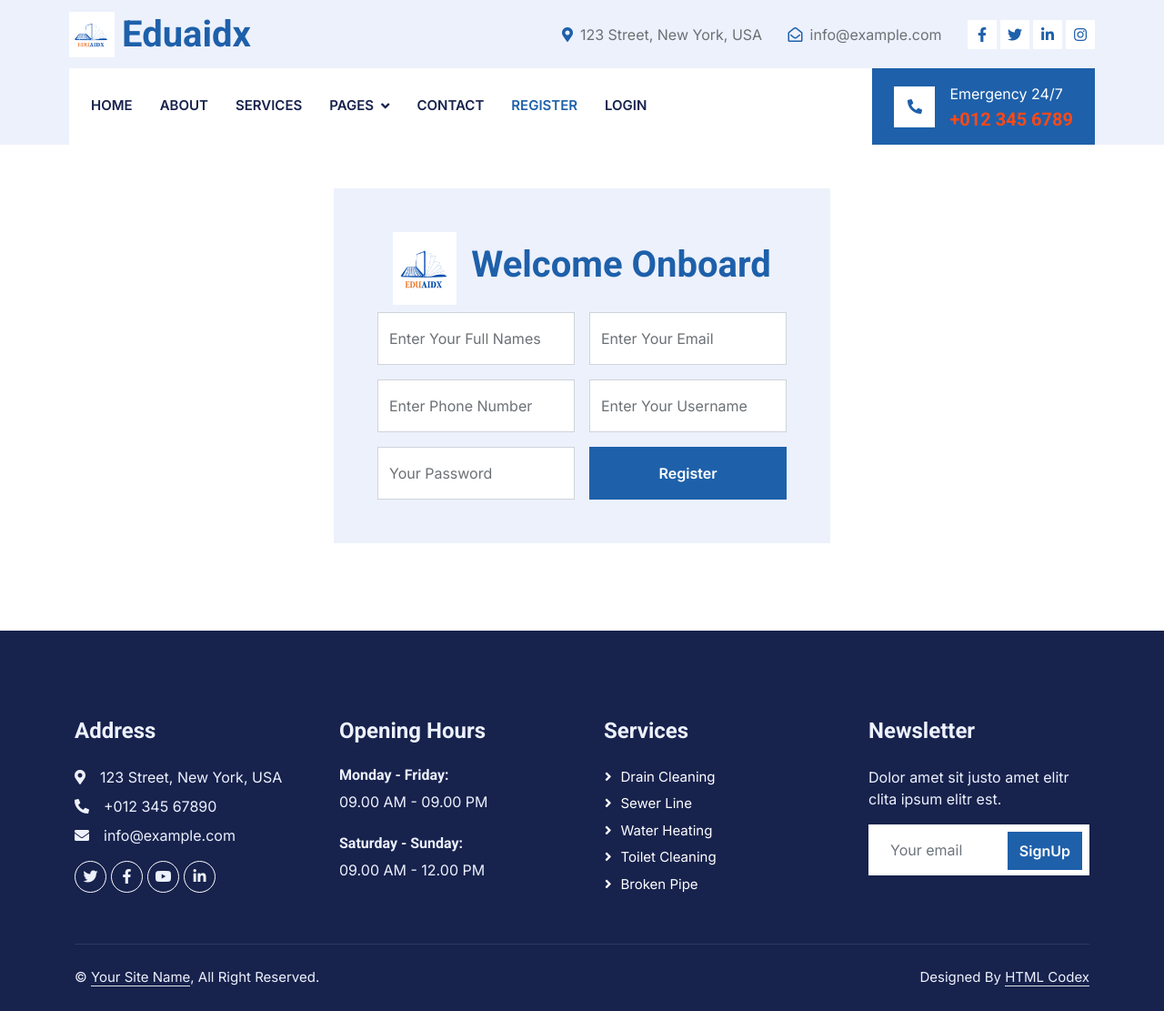
After one commit to nicco99/Eduaidx, a Node server app: page /register in a window 1280 px wide. The commit adds this page. Shown: the whole page at 91% size. Run offline with Node 20, Linux system fonts and the light colour scheme; some libraries are stand-ins or nearby versions.

Commit message:
done with register and login now its time for :coffee:

```diff
--- a/public/css/style.css
+++ b/public/css/style.css
@@ -16,6 +16,23 @@
     right: 45px;
     bottom: 45px;
     z-index: 99;
+}
+
+.logo-img {
+    max-height: 50px; /* Adjust as needed */
+    height: auto; /* Maintain aspect ratio */
+    width: auto; /* Prevent image stretching */
+}
+
+/* Add spacing between the image and the text */
+.me-2 {
+    margin-right: 0.5rem; /* Bootstrap margin-right utility */
+}
+
+/* Ensure the text and image are aligned */
+.navbar-brand {
+    display: flex;
+    align-items: center;
 }
 
 
--- a/server.js
+++ b/server.js
@@ -23,6 +23,12 @@ app.get("/", (req, res) => {
   app.get("/about", (req, res) => {
     res.render("about");
   })
+  app.get("/login", (req, res) => {
+    res.render("login");
+  })
+  app.get("/register", (req, res) => {
+    res.render("register");
+  })
   app.get("/team", (req, res) => {
     res.render("team");
   })
--- /dev/null
+++ b/views/register.ejs
@@ -0,0 +1,255 @@
+<!DOCTYPE html>
+<html lang="en">
+
+<head>
+    <meta charset="utf-8">
+    <title>Eduaidx - Register</title>
+    <meta content="width=device-width, initial-scale=1.0" name="viewport">
+    <meta content="" name="keywords">
+    <meta content="" name="description">
+
+    <!-- Favicon -->
+    <link href="img/favicon.ico" rel="icon">
+
+    <!-- Google Web Fonts -->
+    <link rel="preconnect" href="https://fonts.googleapis.com">
+    <link rel="preconnect" href="https://fonts.gstatic.com" crossorigin>
+    <link href="https://fonts.googleapis.com/css2?family=Inter:wght@400;600&family=Roboto:wght@500;700&display=swap" rel="stylesheet">
+
+    <!-- Icon Font Stylesheet -->
+    <link href="https://cdnjs.cloudflare.com/ajax/libs/font-awesome/5.10.0/css/all.min.css" rel="stylesheet">
+    <link href="https://cdn.jsdelivr.net/npm/bootstrap-icons@1.4.1/font/bootstrap-icons.css" rel="stylesheet">
+
+    <!-- Libraries Stylesheet -->
+    <link href="lib/animate/animate.min.css" rel="stylesheet">
+    <link href="lib/owlcarousel/assets/owl.carousel.min.css" rel="stylesheet">
+    <link href="lib/tempusdominus/css/tempusdominus-bootstrap-4.min.css" rel="stylesheet" />
+
+    <!-- Customized Bootstrap Stylesheet -->
+    <link href="css/bootstrap.min.css" rel="stylesheet">
+
+    <!-- Template Stylesheet -->
+    <link href="css/style.css" rel="stylesheet">
+</head>
+
+<body>
+    <!-- Spinner Start -->
+    <div id="spinner" class="show bg-white position-fixed translate-middle w-100 vh-100 top-50 start-50 d-flex align-items-center justify-content-center">
+        <div class="spinner-border text-primary" style="width: 3rem; height: 3rem;" role="status">
+            <span class="sr-only">Loading...</span>
+        </div>
+    </div>
+    <!-- Spinner End -->
+
+
+    <!-- Topbar Start -->
+    <div class="container-fluid bg-light d-none d-lg-block">
+        <div class="row align-items-center top-bar">
+            <div class="col-lg-3 col-md-12 text-center text-lg-start">
+                <a href="" class="navbar-brand d-flex align-items-center m-0 p-0">
+                    <img src="img/1.png" alt="Eduaidx Logo" class="img-fluid logo-img me-2" />
+                    <h1 class="text-primary m-0">Eduaidx</h1>
+                </a>
+            </div>
+            <div class="col-lg-9 col-md-12 text-end">
+                <div class="h-100 d-inline-flex align-items-center me-4">
+                    <i class="fa fa-map-marker-alt text-primary me-2"></i>
+                    <p class="m-0">123 Street, New York, USA</p>
+                </div>
+                <div class="h-100 d-inline-flex align-items-center me-4">
+                    <i class="far fa-envelope-open text-primary me-2"></i>
+                    <p class="m-0">info@example.com</p>
+                </div>
+                <div class="h-100 d-inline-flex align-items-center">
+                    <a class="btn btn-sm-square bg-white text-primary me-1" href=""><i class="fab fa-facebook-f"></i></a>
+                    <a class="btn btn-sm-square bg-white text-primary me-1" href=""><i class="fab fa-twitter"></i></a>
+                    <a class="btn btn-sm-square bg-white text-primary me-1" href=""><i class="fab fa-linkedin-in"></i></a>
+                    <a class="btn btn-sm-square bg-white text-primary me-0" href=""><i class="fab fa-instagram"></i></a>
+                </div>
+            </div>
+        </div>
+    </div>
+    <!-- Topbar End -->
+
+
+    <!-- Navbar Start -->
+    <div class="container-fluid nav-bar bg-light">
+        <nav class="navbar navbar-expand-lg navbar-light bg-white p-3 py-lg-0 px-lg-4">
+            <a href="" class="navbar-brand d-flex align-items-center m-0 p-0 d-lg-none">
+                <h1 class="text-primary m-0">Eduaidx</h1>
+            </a>
+            <button class="navbar-toggler" type="button" data-bs-toggle="collapse" data-bs-target="#navbarCollapse">
+                <span class="fa fa-bars"></span>
+            </button>
+            <div class="collapse navbar-collapse" id="navbarCollapse">
+                <div class="navbar-nav me-auto">
+                    <a href="/" class="nav-item nav-link">Home</a>
+                    <a href="about" class="nav-item nav-link">About</a>
+                    <a href="service" class="nav-item nav-link">Services</a>
+                    <div class="nav-item dropdown">
+                        <a href="#" class="nav-link dropdown-toggle" data-bs-toggle="dropdown">Pages</a>
+                        <div class="dropdown-menu fade-up m-0">
+                            <a href="booking" class="dropdown-item">Booking</a>
+                            <a href="team" class="dropdown-item">Technicians</a>
+                            <a href="testimonial" class="dropdown-item">Testimonial</a>
+                            <a href="404" class="dropdown-item">404 Page</a>
+                        </div>
+                    </div>
+                    <a href="contact" class="nav-item nav-link ">Contact</a>
+                    <a href="register" class="nav-item nav-link active">Register</a>
+                    <a href="login" class="nav-item nav-link ">Login</a>
+
+                </div>
+                <div class="mt-4 mt-lg-0 me-lg-n4 py-3 px-4 bg-primary d-flex align-items-center">
+                    <div class="d-flex flex-shrink-0 align-items-center justify-content-center bg-white" style="width: 45px; height: 45px;">
+                        <i class="fa fa-phone-alt text-primary"></i>
+                    </div>
+                    <div class="ms-3">
+                        <p class="mb-1 text-white">Emergency 24/7</p>
+                        <h5 class="m-0 text-secondary">+012 345 6789</h5>
+                    </div>
+                </div>
+            </div>
+        </nav>
+    </div>
+    <!-- Navbar End -->
+
+
+    <!-- Contact Start -->
+    <div class="container-xxl py-5">
+        <div class="container">
+            <div class="row g-4">
+
+                <div class="col-md-6 mx-auto wow fadeInUp" data-wow-delay="0.1s">
+                    <div class="bg-light p-5 h-100 d-flex align-items-center">
+                        <form>
+                            <div class="d-flex justify-content-center align-items-center flex-row text-center gap-3">
+                                <img src="img/1.png" alt="Eduaidx Logo" class=" mb-2" style="width: 70px; height: 80px;" />
+                                <h1 class="text-primary mb-3">Welcome Onboard </h1>
+                            </div>
+
+
+                            <div class="row g-3">
+                                <div class="col-md-6">
+                                    <div class="form-floating">
+                                        <input type="text" class="form-control" id="name" placeholder="Your Name">
+                                        <label for="name">Enter Your Full Names</label>
+                                    </div>
+                                </div>
+                                <div class="col-md-6">
+                                    <div class="form-floating">
+                                        <input type="email" class="form-control" id="email" placeholder="Your Email">
+                                        <label for="email">Enter Your Email</label>
+                                    </div>
+                                </div>
+                                <div class="col-md-6">
+                                    <div class="form-floating">
+                                        <input type="email" class="form-control" id="email" placeholder="Your Email">
+                                        <label for="email">Enter Phone Number</label>
+                                    </div>
+                                </div>
+                                <div class="col-md-6">
+                                <div class="form-floating">
+                                    <input type="email" class="form-control" id="email" placeholder="Your Email">
+                                    <label for="email">Enter Your Username</label>
+                                </div>
+                            </div>
+                            <div class="col-md-6 ">
+                                <div class="form-floating">
+                                    <input type="password" class="form-control" id="email" placeholder="Your Email">
+                                    <label for="password">Your Password</label>
+                                </div>
+                            </div>
+                               <br/>
+                                <div class="col-6">
+                                    <button class="btn btn-primary w-100 py-3" type="submit">Register</button>
+                                </div>
+                            </div>
+                        </form>
+                    </div>
+                </div>
+            </div>
+        </div>
+    </div>
+    <!-- Contact End -->
+
+
+    <!-- Footer Start -->
+    <div class="container-fluid bg-dark text-light footer pt-5 mt-5 wow fadeIn" data-wow-delay="0.1s">
+        <div class="container py-5">
+            <div class="row g-5">
+                <div class="col-lg-3 col-md-6">
+                    <h4 class="text-light mb-4">Address</h4>
+                    <p class="mb-2"><i class="fa fa-map-marker-alt me-3"></i>123 Street, New York, USA</p>
+                    <p class="mb-2"><i class="fa fa-phone-alt me-3"></i>+012 345 67890</p>
+                    <p class="mb-2"><i class="fa fa-envelope me-3"></i>info@example.com</p>
+                    <div class="d-flex pt-2">
+                        <a class="btn btn-outline-light btn-social" href=""><i class="fab fa-twitter"></i></a>
+                        <a class="btn btn-outline-light btn-social" href=""><i class="fab fa-facebook-f"></i></a>
+                        <a class="btn btn-outline-light btn-social" href=""><i class="fab fa-youtube"></i></a>
+                        <a class="btn btn-outline-light btn-social" href=""><i class="fab fa-linkedin-in"></i></a>
+                    </div>
+                </div>
+                <div class="col-lg-3 col-md-6">
+                    <h4 class="text-light mb-4">Opening Hours</h4>
+                    <h6 class="text-light">Monday - Friday:</h6>
+                    <p class="mb-4">09.00 AM - 09.00 PM</p>
+                    <h6 class="text-light">Saturday - Sunday:</h6>
+                    <p class="mb-0">09.00 AM - 12.00 PM</p>
+                </div>
+                <div class="col-lg-3 col-md-6">
+                    <h4 class="text-light mb-4">Services</h4>
+                    <a class="btn btn-link" href="">Drain Cleaning</a>
+                    <a class="btn btn-link" href="">Sewer Line</a>
+                    <a class="btn btn-link" href="">Water Heating</a>
+                    <a class="btn btn-link" href="">Toilet Cleaning</a>
+                    <a class="btn btn-link" href="">Broken Pipe</a>
+                </div>
+                <div class="col-lg-3 col-md-6">
+                    <h4 class="text-light mb-4">Newsletter</h4>
+                    <p>Dolor amet sit justo amet elitr clita ipsum elitr est.</p>
+                    <div class="position-relative mx-auto" style="max-width: 400px;">
+                        <input class="form-control border-0 w-100 py-3 ps-4 pe-5" type="text" placeholder="Your email">
+                        <button type="button" class="btn btn-primary py-2 position-absolute top-0 end-0 mt-2 me-2">SignUp</button>
+                    </div>
+                </div>
+            </div>
+        </div>
+        <div class="container">
+            <div class="copyright">
+                <div class="row">
+                    <div class="col-md-6 text-center text-md-start mb-3 mb-md-0">
+                        &copy; <a class="border-bottom" href="#">Your Site Name</a>, All Right Reserved.
+                    </div>
+                    <div class="col-md-6 text-center text-md-end">
+                        <!--/*** This template is free as long as you keep the footer author’s credit link/attribution link/backlink. If you'd like to use the template without the footer author’s credit link/attribution link/backlink, you can purchase the Credit Removal License from "https://htmlcodex.com/credit-removal". Thank you for your support. ***/-->
+                        Designed By <a class="border-bottom" href="https://htmlcodex.com">HTML Codex</a>
+                    </div>
+                </div>
+            </div>
+        </div>
+    </div>
+    <!-- Footer End -->
+
+
+    <!-- Back to Top -->
+    <a href="#" class="btn btn-lg btn-primary btn-lg-square rounded-0 back-to-top"><i class="bi bi-arrow-up"></i></a>
+
+
+    <!-- JavaScript Libraries -->
+    <script src="https://code.jquery.com/jquery-3.4.1.min.js"></script>
+    <script src="https://cdn.jsdelivr.net/npm/bootstrap@5.0.0/dist/js/bootstrap.bundle.min.js"></script>
+    <script src="lib/wow/wow.min.js"></script>
+    <script src="lib/easing/easing.min.js"></script>
+    <script src="lib/waypoints/waypoints.min.js"></script>
+    <script src="lib/counterup/counterup.min.js"></script>
+    <script src="lib/owlcarousel/owl.carousel.min.js"></script>
+    <script src="lib/tempusdominus/js/moment.min.js"></script>
+    <script src="lib/tempusdominus/js/moment-timezone.min.js"></script>
+    <script src="lib/tempusdominus/js/tempusdominus-bootstrap-4.min.js"></script>
+
+    <!-- Template Javascript -->
+    <script src="js/main.js"></script>
+</body>
+
+</html>
```
Also changed, not shown: package.json (+4 -4 lines), views/index.ejs (+7 -4 lines), views/login.ejs (added, +237 -0 lines), public/img/1.png (added), public/img/2.png (added).
